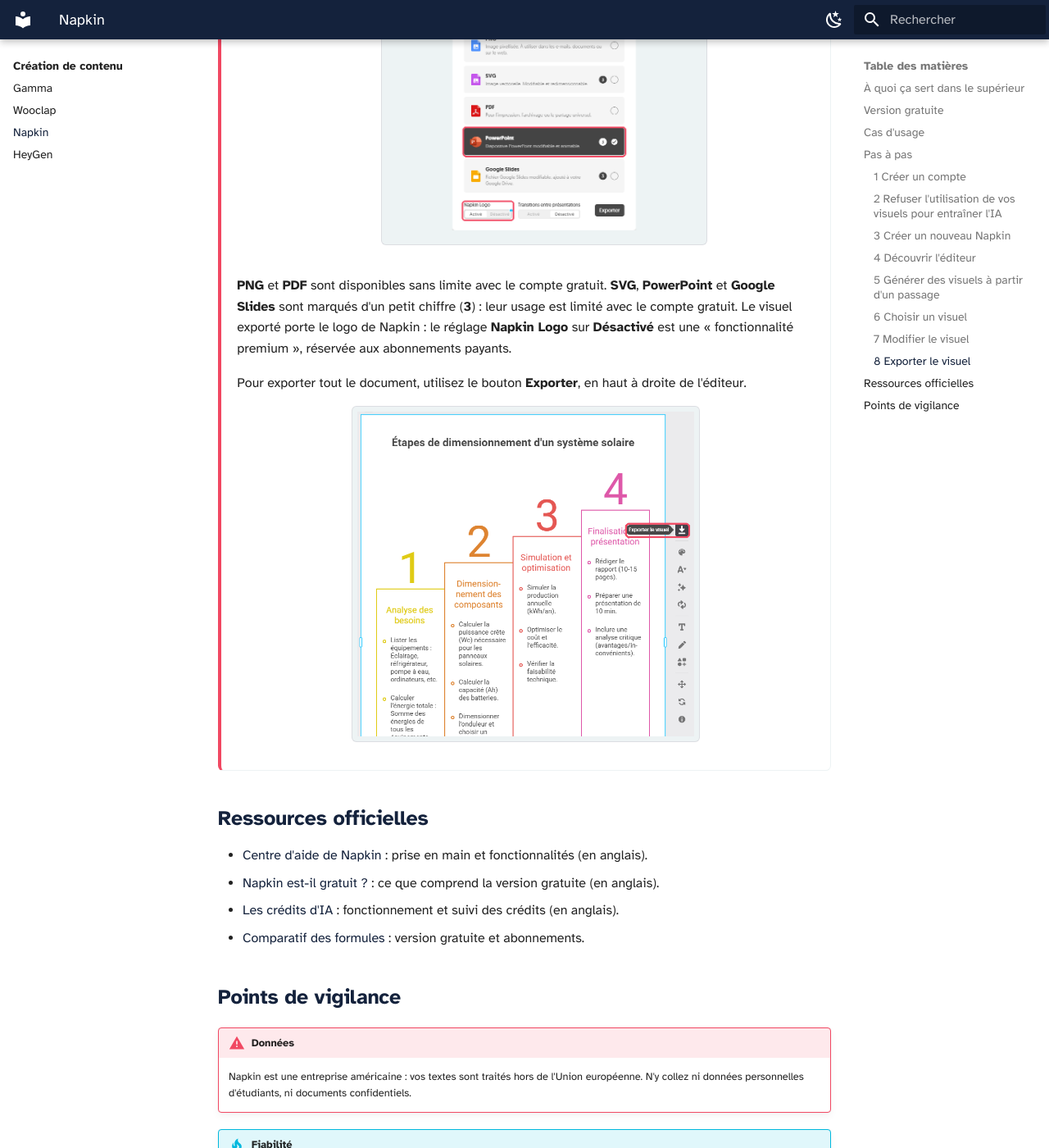
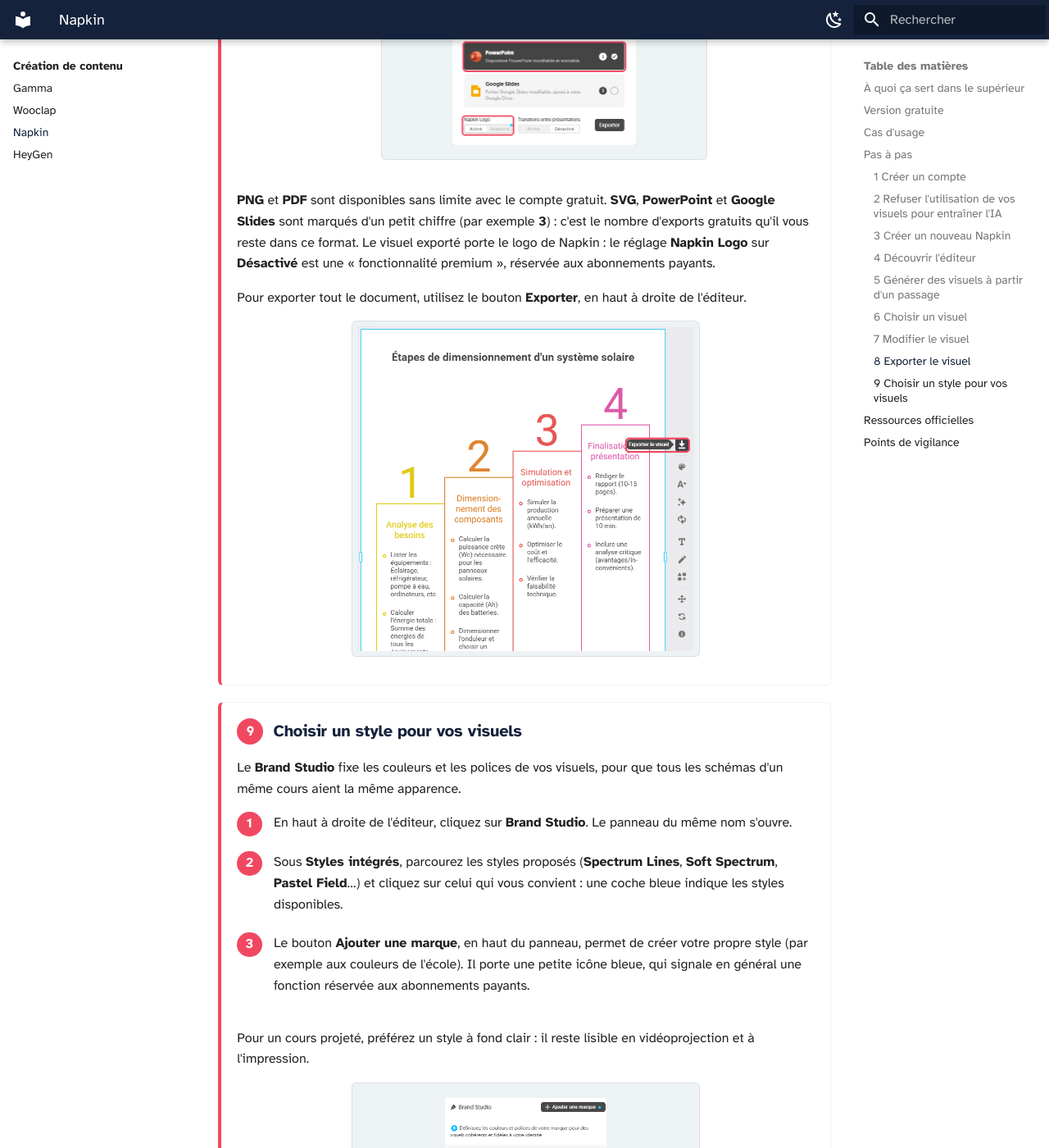
Before and after one commit to Celine-ferrier/Boite-outils-IA, an MkDocs documentation site: the page built from docs/creation/napkin.md, in a window 1280 px wide and 1400 px high, scrolled down 7511 px. Shown: the whole window at 82% size. Built offline with MkDocs 1.6.1 and Material for MkDocs 9.7.7, drawn with Linux system fonts in a browser that asks for light colours; some of the changed text lies outside the part shown.

Commit message:
Fiche Napkin : étape Brand Studio, exports gratuits restants, fiche finalisée
Co-Authored-By: Claude Opus 5.5 <noreply@anthropic.com>
Claude-Session: https://claude.ai/code/session_01ADR9hzhyEw6Dc3N18BUyt5

```diff
--- a/docs/creation/napkin.md
+++ b/docs/creation/napkin.md
@@ -2,14 +2,11 @@
 
 <span class="badge badge-hors-ue">Hors UE</span> <span class="badge badge-gratuit">Gratuit, compte obligatoire</span>
 
-<p class="maj">Dernière vérification : à compléter</p>
+<p class="maj">Dernière vérification : octobre 2026</p>
 
 **Napkin** transforme un texte en **schéma** : étapes d'un procédé, comparaison, cycle, frise chronologique, carte d'idées. Vous écrivez ou collez votre texte, vous sélectionnez un passage, et Napkin propose plusieurs visuels au choix. Le schéma reste ensuite modifiable : textes, couleurs, icônes, disposition.
 
 [Ouvrir Napkin](https://www.napkin.ai){ .md-button .md-button--primary }
-
-!!! info "Fiche en cours de rédaction"
-    Le tutoriel complet sera bientôt disponible.
 
 ## À quoi ça sert dans le supérieur
 
@@ -21,7 +18,7 @@
 
 ## Version gratuite
 
-Le compte gratuit donne **500 crédits d'IA par semaine**, renouvelés chaque semaine. La génération coûte environ **un crédit par mot sélectionné** : un paragraphe de 100 mots consomme donc une centaine de crédits. La modification des visuels est illimitée, ainsi que l'import de fichiers (PowerPoint, Word, PDF, HTML, Markdown) et l'export aux formats **PNG** et **PDF**. Les exports aux formats **PowerPoint**, **Google Slides** et **SVG** (image modifiable) sont limités, et le retrait du logo de Napkin ainsi que les crédits supplémentaires sont réservés aux abonnements payants (Plus, Pro).
+Le compte gratuit donne **500 crédits d'IA par semaine**, renouvelés chaque semaine. La génération coûte environ **un crédit par mot sélectionné** : un paragraphe de 100 mots consomme donc une centaine de crédits. La modification des visuels est illimitée, ainsi que l'import de fichiers (PowerPoint, Word, PDF, HTML, Markdown) et l'export aux formats **PNG** et **PDF**. Les exports aux formats **PowerPoint**, **Google Slides** et **SVG** (image modifiable) sont limités à quelques exports gratuits, et le retrait du logo de Napkin ainsi que les crédits supplémentaires sont réservés aux abonnements payants (Plus, Pro).
 
 !!! tip "Sélectionnez court"
     Ne sélectionnez que le passage à illustrer, pas tout le document : vous obtiendrez un schéma plus lisible et vous économiserez vos crédits.
@@ -207,7 +204,7 @@ Vérifiez le visuel avant de l'utiliser : Napkin peut regrouper, résumer ou ré
 
     ![Fenêtre Exporter le visuel](napkin-08-formats.png)
 
-**PNG** et **PDF** sont disponibles sans limite avec le compte gratuit. **SVG**, **PowerPoint** et **Google Slides** sont marqués d'un petit chiffre (**3**) : leur usage est limité avec le compte gratuit. Le visuel exporté porte le logo de Napkin : le réglage **Napkin Logo** sur **Désactivé** est une « fonctionnalité premium », réservée aux abonnements payants.
+**PNG** et **PDF** sont disponibles sans limite avec le compte gratuit. **SVG**, **PowerPoint** et **Google Slides** sont marqués d'un petit chiffre (par exemple **3**) : c'est le nombre d'exports gratuits qu'il vous reste dans ce format. Le visuel exporté porte le logo de Napkin : le réglage **Napkin Logo** sur **Désactivé** est une « fonctionnalité premium », réservée aux abonnements payants.
 
 Pour exporter tout le document, utilisez le bouton **Exporter**, en haut à droite de l'éditeur.
 
@@ -215,11 +212,21 @@ Pour exporter tout le document, utilisez le bouton **Exporter**, en haut à droi
 
 </div>
 
-<!--
-Étapes restant à rédiger à partir des captures (plan provisoire) :
- 9. Partager le document
-10. Suivre ses crédits
--->
+<div class="etape" markdown>
+
+### <span class="etape-num">9</span> Choisir un style pour vos visuels
+
+Le **Brand Studio** fixe les couleurs et les polices de vos visuels, pour que tous les schémas d'un même cours aient la même apparence.
+
+1. En haut à droite de l'éditeur, cliquez sur **Brand Studio**. Le panneau du même nom s'ouvre.
+2. Sous **Styles intégrés**, parcourez les styles proposés (**Spectrum Lines**, **Soft Spectrum**, **Pastel Field**…) et cliquez sur celui qui vous convient : une coche bleue indique les styles disponibles.
+3. Le bouton **Ajouter une marque**, en haut du panneau, permet de créer votre propre style (par exemple aux couleurs de l'école). Il porte une petite icône bleue, qui signale en général une fonction réservée aux abonnements payants.
+
+Pour un cours projeté, préférez un style à fond clair : il reste lisible en vidéoprojection et à l'impression.
+
+![Panneau Brand Studio](napkin-09-style.png)
+
+</div>
 
 ## Ressources officielles
 
```
Also changed, not shown: docs/creation/napkin-09-style.png (added).
